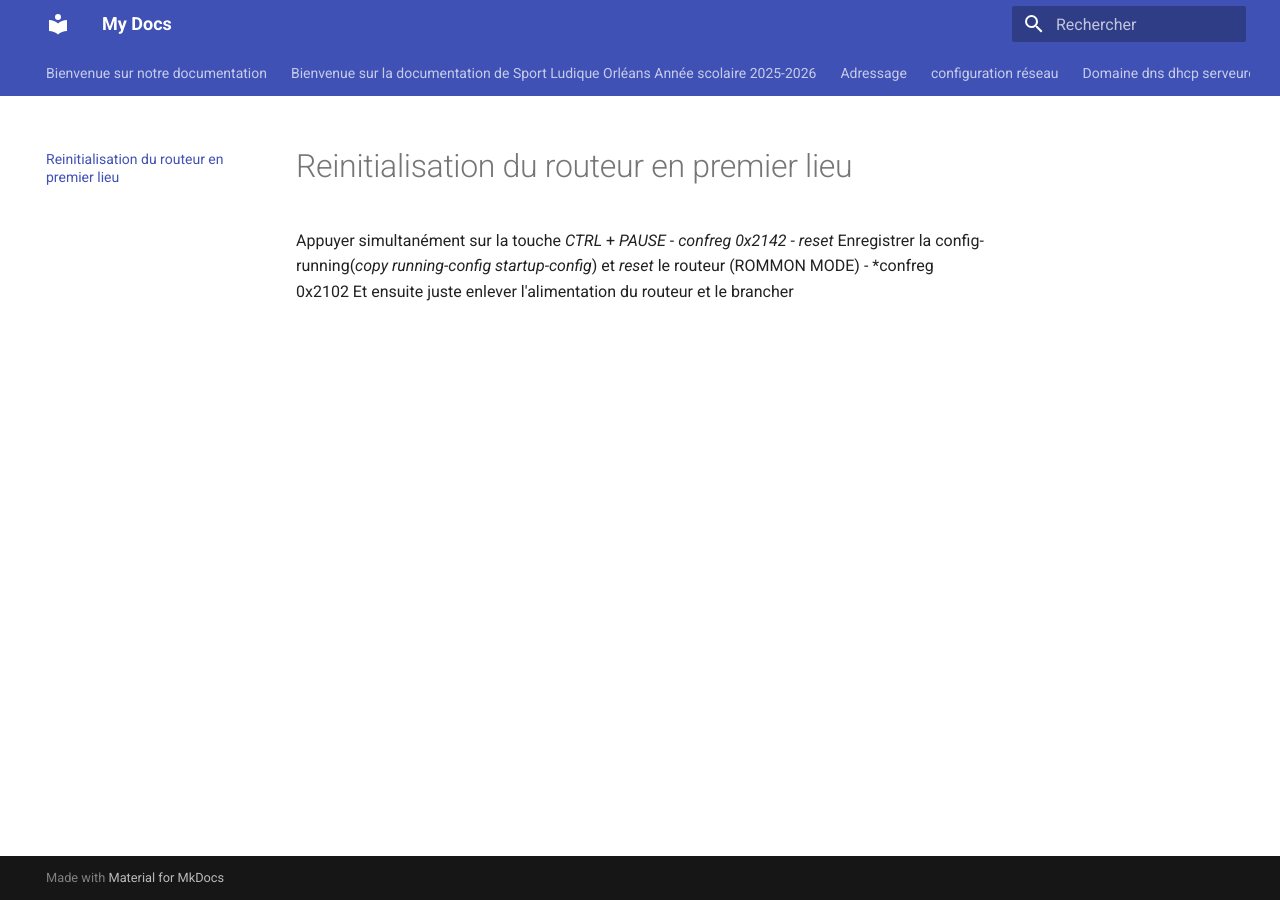
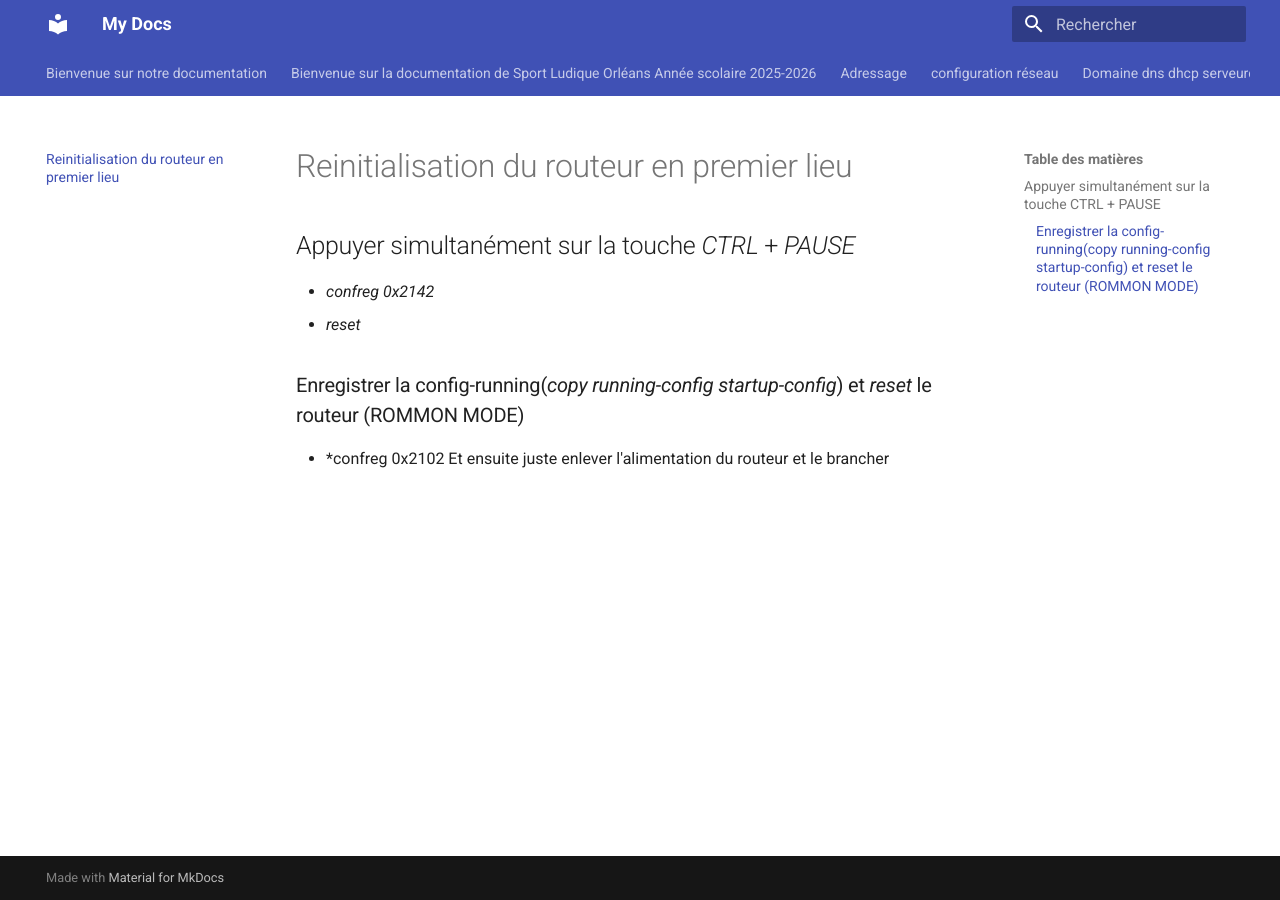
Before and after one commit to RAYAN241351/SportLudique2025-2026, an MkDocs documentation site: the page built from docs/routeurs.md, in a window 1280 px wide. Built offline with MkDocs 1.6.1 and Material for MkDocs 9.7.7, drawn with Linux system fonts in a browser that asks for light colours.

Commit message:
Update routeurs.md

```diff
--- a/docs/routeurs.md
+++ b/docs/routeurs.md
@@ -1,8 +1,8 @@
 # Reinitialisation du routeur en premier lieu
 
-Appuyer simultanément sur la touche *CTRL* + *PAUSE*
+## Appuyer simultanément sur la touche *CTRL* + *PAUSE*
 - *confreg 0x2142*
 - *reset*
-Enregistrer la config-running(*copy running-config startup-config*) et *reset* le routeur (ROMMON MODE)
+### Enregistrer la config-running(*copy running-config startup-config*) et *reset* le routeur (ROMMON MODE)
 - *confreg 0x2102
 Et ensuite juste enlever l'alimentation du routeur et le brancher
```
